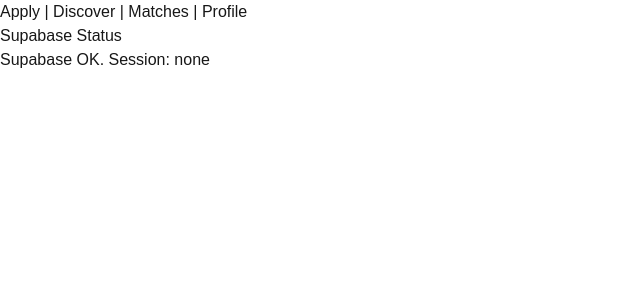
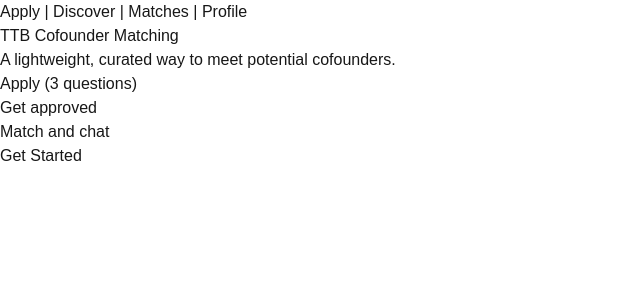
Before and after one commit to milettegillow/ttb-cofounders, a Next.js app: page / in a window 1280 px wide. Shown: the top 300 px of the page, without its empty margins (0-640 px from the left). Built offline with nearby package versions, Linux system fonts and the light colour scheme; no server answers.

Commit message:
feat: add landing page

```diff
--- a/app/page.tsx
+++ b/app/page.tsx
@@ -1,30 +1,22 @@
-'use client'
-
-import { useEffect, useState } from 'react'
-import { supabase } from '@/src/lib/supabaseClient'
+import Link from 'next/link'
 
 export default function Home() {
-  const [status, setStatus] = useState<string>('Loading...')
-
-  useEffect(() => {
-    supabase.auth.getSession()
-      .then(({ data, error }) => {
-        if (error) {
-          setStatus(`Error: ${error.message}`)
-        } else {
-          const sessionStatus = data.session ? 'present' : 'none'
-          setStatus(`Supabase OK. Session: ${sessionStatus}`)
-        }
-      })
-      .catch((error) => {
-        setStatus(`Error: ${error.message}`)
-      })
-  }, [])
-
   return (
     <div>
-      <h1>Supabase Status</h1>
-      <p>{status}</p>
+      <h1>TTB Cofounder Matching</h1>
+      <p>A lightweight, curated way to meet potential cofounders.</p>
+
+      <ol>
+        <li>Apply (3 questions)</li>
+        <li>Get approved</li>
+        <li>Match and chat</li>
+      </ol>
+
+      <div>
+        <Link href="/apply">
+          <button>Get Started</button>
+        </Link>
+      </div>
     </div>
   )
 }
```
